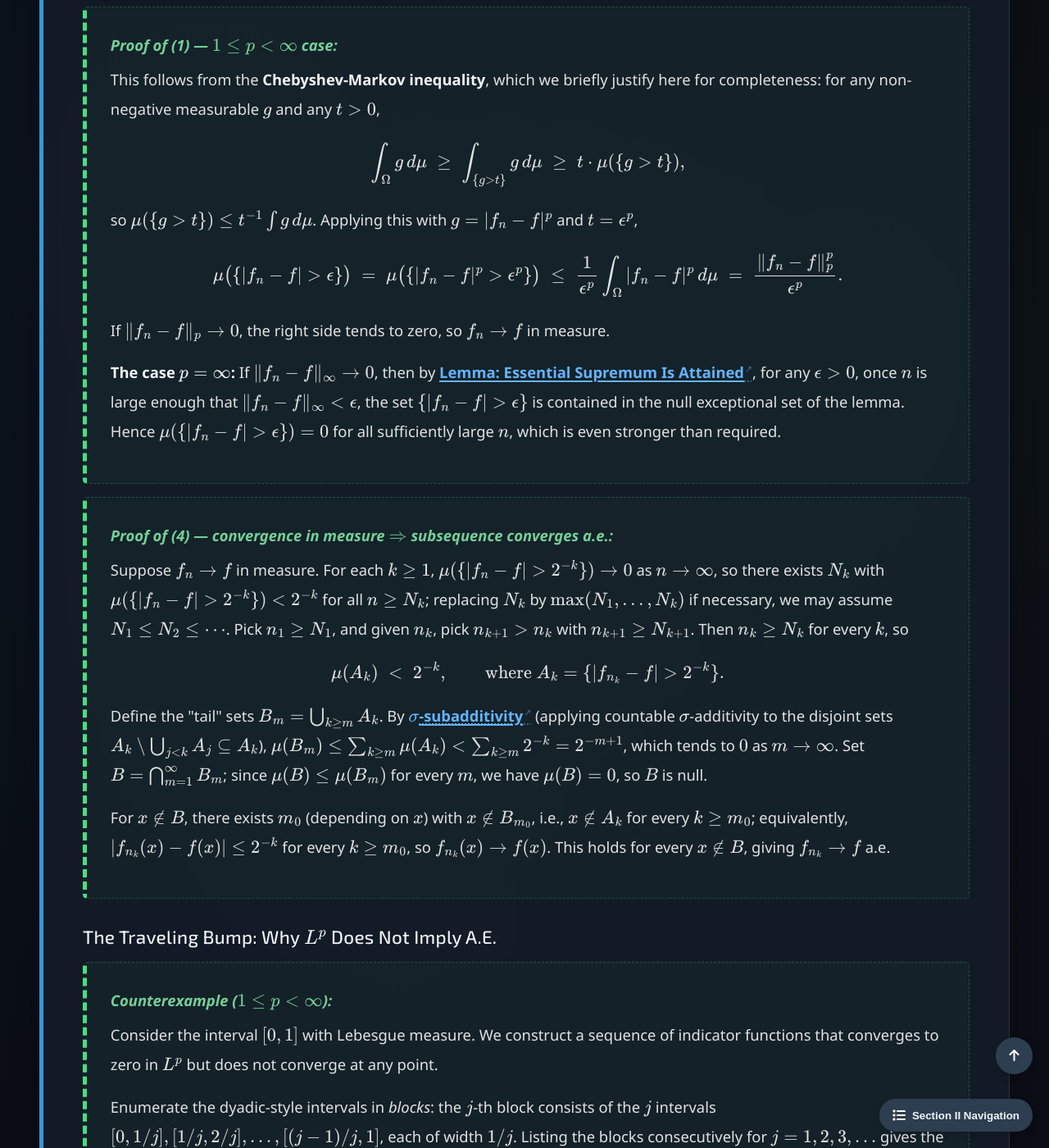
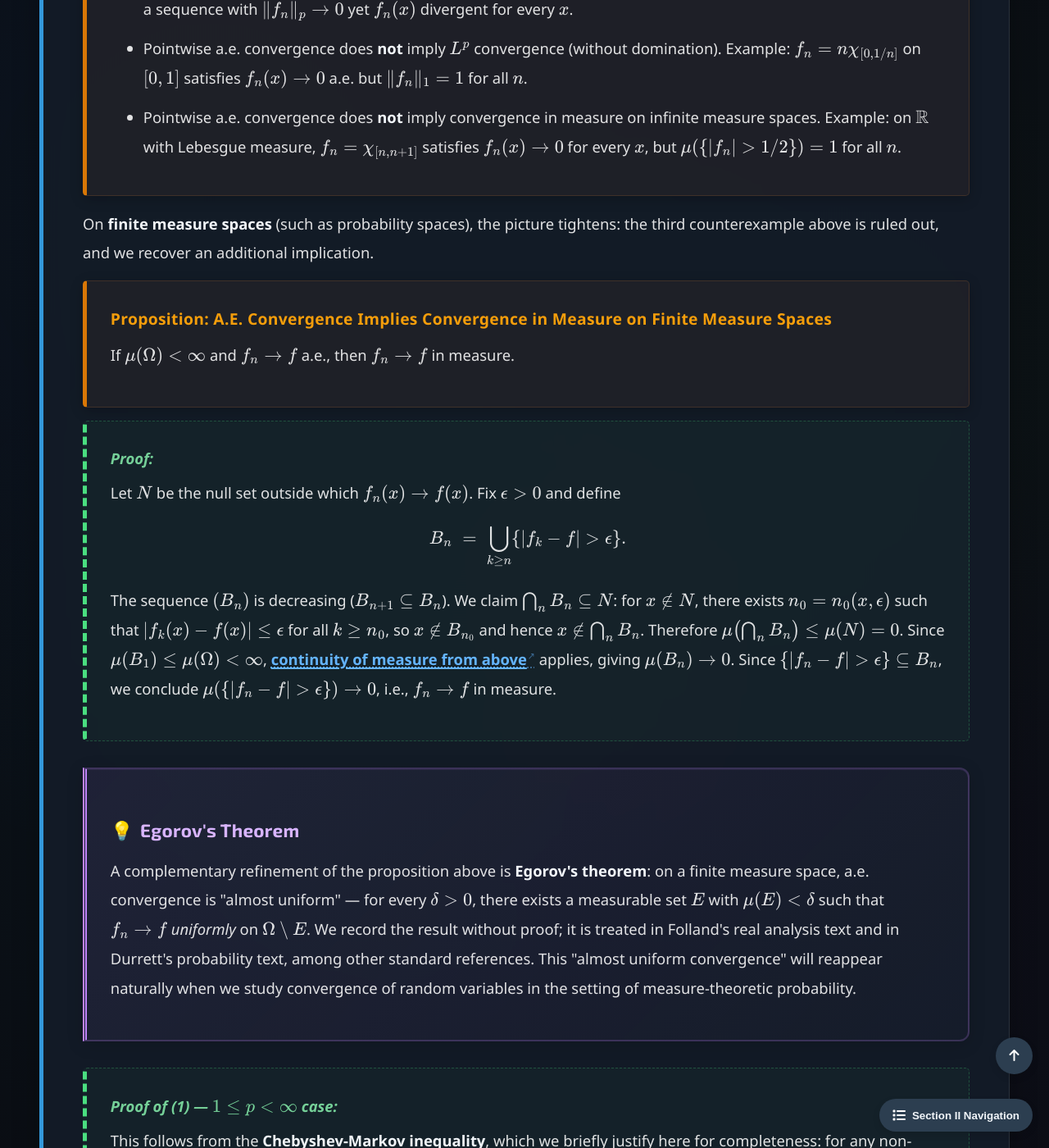
Before and after one commit to Yusukey01/yusukey01.github.io, a Jekyll site: the page built from Mathematics/Calculus/lp_completeness.html, in a window 1280 px wide and 1400 px high, scrolled down 14974 px. Shown: the whole window at 82% size. Built offline with Jekyll 4.4.1, drawn with Linux system fonts in a browser that asks for light colours; some of the changed text lies outside the part shown.

Commit message:
refined some explanations

```diff
--- a/Mathematics/Calculus/lp_completeness.html
+++ b/Mathematics/Calculus/lp_completeness.html
@@ -67,13 +67,24 @@ uses_python: false
                 <h3>Toolkit from Lebesgue Integration</h3>
 
                 <p>
+                    <strong>Conventions.</strong> Throughout this chapter, we work on a measure
+                    space \((\Omega, \mathcal{F}, \mu)\), and we inherit the convention from
+                    <a href="lp_spaces.html"><strong>the previous chapter</strong></a>:
+                    \(\mathbb{F}\) denotes the scalar field \(\mathbb{R}\) or \(\mathbb{C}\),
+                    and measurable functions \(f : \Omega \to \mathbb{F}\) are
+                    \((\mathcal{F}, \mathcal{B}(\mathbb{F}))\)-measurable. A <strong>null set</strong>
+                    means an \(\mathcal{F}\)-measurable set of \(\mu\)-measure zero. No
+                    \(\sigma\)-finiteness or completeness of \(\mu\) is assumed unless stated.
+                </p>
+
+                <p>
                     The following three theorems govern the interchange of limits and integrals.
                     They were introduced conceptually in <a href="lebesgue.html#gm"><strong>Lebesgue Integration</strong></a>;
                     we now state and <em>prove</em> them in the precise form needed for the completeness
-                    proof. All functions below are measurable on a measure space \((\Omega, \mathcal{F}, \mu)\).
-                    The proofs use only the <a href="lebesgue.html#nm"><strong>supremum-of-simple-functions definition</strong></a>
+                    proof. The MCT proof uses only the <a href="lebesgue.html#nm"><strong>supremum-of-simple-functions definition</strong></a>
                     of the integral together with the
-                    <a href="measure.html#T-continuity_of_measure" class="ref-link"><strong>continuity of measure from below</strong></a>.
+                    <a href="measure.html#T-continuity_of_measure" class="ref-link"><strong>continuity of measure from below</strong></a>;
+                    Fatou and DCT follow from MCT via the chain below.
                 </p>
 
                 <div class="theorem" id="T-mct">
@@ -82,8 +93,8 @@ uses_python: false
                         Let \((g_n)\) be a sequence of measurable functions satisfying
                         \(0 \leq g_1(x) \leq g_2(x) \leq \cdots\) for a.e. \(x \in \Omega\).
                         Set \(g(x) := \sup_n g_n(x)\), which is measurable as a pointwise supremum
-                        of measurable functions and agrees with \(\lim_{n \to \infty} g_n(x)\)
-                        for a.e. \(x\) (where monotonicity holds). Then
+                        of measurable functions and satisfies \(g(x) = \lim_{n \to \infty} g_n(x)\)
+                        for a.e. \(x\) (namely, on the set where monotonicity holds). Then
                         \[
                         \int_\Omega g \, d\mu \;=\; \lim_{n \to \infty} \int_\Omega g_n \, d\mu.
                         \]
@@ -244,13 +255,21 @@ uses_python: false
                         limit of measurable functions, and \(|f| \leq h\) everywhere gives
                         \(\int |f| \, d\mu \leq \int h \, d\mu < \infty\), hence \(f \in L^1\).
                         For brevity we treat the real-valued case; the complex case follows by
-                        applying the result separately to the real and imaginary parts (each bounded
-                        by \(|f_n| \leq h\) and converging pointwise).
+                        splitting \(f_n = \mathrm{Re}(f_n) + i\,\mathrm{Im}(f_n)\) and applying
+                        the real result to each part, noting that
+                        \(|\mathrm{Re}(f_n)|, |\mathrm{Im}(f_n)| \leq |f_n| \leq h\) and both
+                        parts converge pointwise.
                     </p>
                     <p>
                         The sequences \(h + f_n\) and \(h - f_n\) are non-negative (since
                         \(|f_n| \leq h\)) and converge pointwise to \(h + f\) and \(h - f\)
-                        respectively. Apply <a href="#T-fatou" class="ref-link"><strong>Fatou's lemma</strong></a>
+                        respectively. Note that \(|f_n| \leq h \in L^1\) gives
+                        \(\bigl|\int f_n \, d\mu\bigr| \leq \int h \, d\mu < \infty\), so the
+                        real sequence \(\bigl(\int f_n \, d\mu\bigr)\) is bounded, and both
+                        \(\liminf\) and \(\limsup\) are finite real numbers — in particular,
+                        the identity \(\liminf(-a_n) = -\limsup(a_n)\) applies without
+                        \(\infty - \infty\) ambiguity.
+                        Apply <a href="#T-fatou" class="ref-link"><strong>Fatou's lemma</strong></a>
                         to each:
                         \[
                         \int (h + f) \, d\mu
@@ -414,10 +433,10 @@ uses_python: false
                         G_N(x) \;=\; |f_{n_1}(x)| + \sum_{k=1}^{N} |f_{n_{k+1}}(x) - f_{n_k}(x)|.
                         \]
                         The sequence \((G_N)\) is nonnegative, pointwise increasing, and measurable
-                        (as finite sums of measurable functions). Since
-                        \(p \geq 1\) (so that \(t \mapsto t^p\) is continuous and nondecreasing on
-                        \([0, \infty)\)), the sequence \((G_N^p)\) is also nonnegative, pointwise
-                        increasing, and measurable.
+                        (as finite sums of measurable functions). Since \(t \mapsto t^p\) is
+                        continuous and nondecreasing on \([0, \infty)\) for any \(p > 0\) (a
+                        fortiori for \(p \geq 1\)), the sequence \((G_N^p)\) is also nonnegative,
+                        pointwise increasing, and measurable.
                         Applying the <a href="#T-mct" class="ref-link"><strong>Monotone Convergence Theorem</strong></a>
                         to \((G_N^p)\):
                         \[
@@ -458,7 +477,8 @@ uses_python: false
                         f(x) \;=\; \lim_{K \to \infty} f_{n_K}(x).
                         \]
                         (On the measure-zero set where \(G(x) = \infty\), we set
-                        \(f(x) = 0\), say; the choice does not affect the equivalence class.)
+                        \(f(x) = 0\), say; since this set is null, the resulting a.e.-equivalence
+                        class is independent of the choice.)
                     </p>
                     <p>
                         We show \(|f_{n_K}(x)| \leq G(x)\) for every \(K\) and every \(x\) with
@@ -470,7 +490,9 @@ uses_python: false
                         \;\leq\; |f_{n_1}(x)| + \sum_{k=1}^{\infty} |h_k(x)|
                         \;=\; G(x).
                         \]
-                        Passing to the limit \(K \to \infty\) gives \(|f(x)| \leq G(x)\) for a.e. \(x\).
+                        Passing to the limit \(K \to \infty\) — using \(f_{n_K}(x) \to f(x)\) and
+                        continuity of \(|\cdot|\) — gives \(|f(x)| \leq G(x)\) for a.e. \(x\)
+                        (namely, on \(\{G < \infty\}\)).
                         The function \(f\) is measurable as the a.e.-pointwise limit of measurable
                         functions (extended by \(0\) on the null set where \(G = \infty\)), and
                         \(G \in L^p\) together with \(|f|^p \leq G^p\) a.e. yields, by monotonicity
@@ -524,8 +546,10 @@ uses_python: false
 
                 <p>
                     For \(L^\infty\), the argument is simpler and does not require the MCT.
-                    By <a href="lp_spaces.html#T-essup_attained" class="ref-link"><strong>Lemma: Essential Supremum Is Attained</strong></a>,
-                    for each pair of indices \(m, n\), the inequality
+                    Since \(L^\infty\) is closed under subtraction (as a vector space), each
+                    difference \(f_m - f_n\) lies in \(L^\infty\), so by
+                    <a href="lp_spaces.html#T-essup_attained" class="ref-link"><strong>Lemma: Essential Supremum Is Attained</strong></a>
+                    applied to \(f_m - f_n\), for each pair of indices \(m, n\), the inequality
                     \(|f_m(x) - f_n(x)| \leq \|f_m - f_n\|_\infty\) holds for a.e. \(x\),
                     outside an exceptional null set \(E_{m,n}\); likewise, for each \(n\), the
                     inequality \(|f_n(x)| \leq \|f_n\|_\infty\) holds outside a null set \(F_n\).
@@ -552,10 +576,17 @@ uses_python: false
                     then for \(x \notin E\) and \(m \geq N\), letting \(n \to \infty\) in
                     \(|f_m(x) - f_n(x)| \leq \|f_m - f_n\|_\infty < \epsilon\) gives
                     \(|f_m(x) - f(x)| \leq \epsilon\).
-                    This shows two things at once. First, \(f \in L^\infty\): for \(x \notin E\),
-                    \(|f(x)| \leq |f_N(x)| + \epsilon \leq \|f_N\|_\infty + \epsilon\), so \(f\)
-                    has the admissible essential bound \(\|f_N\|_\infty + \epsilon\), giving
-                    \(\|f\|_\infty < \infty\). Second, the bound \(|f_m - f| \leq \epsilon\) on
+                    This shows two things at once. First, \(f \in L^\infty\): by the triangle
+                    inequality, for \(x \notin E\),
+                    \[
+                    |f(x)| \;\leq\; |f_N(x)| + |f(x) - f_N(x)| \;\leq\; \|f_N\|_\infty + \epsilon,
+                    \]
+                    where we used \(F_N \subseteq E\) for the first term (giving
+                    \(|f_N(x)| \leq \|f_N\|_\infty\) on \(\Omega \setminus E\)) and the uniform
+                    bound \(|f - f_N| \leq \epsilon\) on \(\Omega \setminus E\) (established above)
+                    for the second. This is an admissible essential bound for \(f\), giving
+                    \(\|f\|_\infty \leq \|f_N\|_\infty + \epsilon < \infty\), so \(f \in L^\infty\).
+                    Second, the bound \(|f_m - f| \leq \epsilon\) on
                     \(\Omega \setminus E\) (a null-set complement) makes \(\epsilon\) an
                     admissible essential bound for \(|f_m - f|\), so
                     \(\|f_m - f\|_\infty \leq \epsilon\) for all \(m \geq N\). Since \(\epsilon\)
@@ -716,10 +747,14 @@ uses_python: false
 
                 <p>
                     Among these, uniform a.e. convergence is the strongest (it is equivalent to
-                    \(L^\infty\) convergence) and convergence in measure is the weakest. The
-                    relation between \(L^p\) convergence (\(1 \leq p < \infty\)) and pointwise
-                    a.e. convergence is more subtle — neither implies the other in general — and
-                    is the focus of the implication map below.
+                    \(L^\infty\) convergence). Convergence in measure sits at the bottom of the
+                    hierarchy in a qualified sense: it is implied by \(L^p\) convergence for any
+                    \(p\), and by pointwise a.e. convergence on finite measure spaces, but a.e.
+                    convergence can fail to imply it on infinite measure spaces (see the
+                    counterexamples below). The relation between \(L^p\) convergence
+                    (\(1 \leq p < \infty\)) and pointwise a.e. convergence is more subtle —
+                    neither implies the other in general — and is the focus of the implication
+                    map below.
                 </p>
 
                 <h3>The Implication Map</h3>
@@ -761,19 +796,53 @@ uses_python: false
                             \(f_n = \chi_{[n, n+1]}\) satisfies \(f_n(x) \to 0\) for every
                             \(x\), but \(\mu(\{|f_n| > 1/2\}) = 1\) for all \(n\).</li>
                     </ul>
+                </div>
+
+                <p>
+                    On <strong>finite measure spaces</strong> (such as probability spaces), the
+                    picture tightens: the third counterexample above is ruled out, and we recover
+                    an additional implication.
+                </p>
+
+                <div class="theorem" id="T-ae_implies_measure_finite">
+                    <span class="theorem-title">Proposition: A.E. Convergence Implies Convergence in Measure on Finite Measure Spaces</span>
                     <p>
-                        On <strong>finite measure spaces</strong> (such as probability spaces), the
-                        picture tightens: pointwise a.e. convergence <em>does</em> imply convergence
-                        in measure. Indeed, for \(\epsilon > 0\), the sets
-                        \(B_n = \bigcup_{k \geq n} \{|f_k - f| > \epsilon\}\) decrease to a null
-                        set (by a.e. convergence) and have finite measure \(\mu(B_1) \leq \mu(\Omega) < \infty\),
-                        so continuity of measure from above gives \(\mu(B_n) \to 0\), whence
-                        \(\mu(\{|f_n - f| > \epsilon\}) \leq \mu(B_n) \to 0\). Furthermore,
-                        <strong>Egorov's theorem</strong> (Folland, <em>Real Analysis</em>, §2.4;
-                        Durrett, <em>Probability: Theory and Examples</em>, §1.6) — whose proof
-                        we omit here — guarantees that for every \(\epsilon > 0\), there exists a
-                        measurable set \(E\) with \(\mu(E) < \epsilon\) such that \(f_n \to f\)
-                        <em>uniformly</em> on \(\Omega \setminus E\). This "almost uniform
+                        If \(\mu(\Omega) < \infty\) and \(f_n \to f\) a.e., then \(f_n \to f\)
+                        in measure.
+                    </p>
+                </div>
+
+                <div class="proof">
+                    <span class="proof-title">Proof:</span>
+                    <p>
+                        Let \(N\) be the null set outside which \(f_n(x) \to f(x)\). Fix
+                        \(\epsilon > 0\) and define
+                        \[
+                        B_n \;=\; \bigcup_{k \geq n} \{|f_k - f| > \epsilon\}.
+                        \]
+                        The sequence \((B_n)\) is decreasing (\(B_{n+1} \subseteq B_n\)). We claim
+                        \(\bigcap_n B_n \subseteq N\): for \(x \notin N\), there exists
+                        \(n_0 = n_0(x, \epsilon)\) such that \(|f_k(x) - f(x)| \leq \epsilon\) for
+                        all \(k \geq n_0\), so \(x \notin B_{n_0}\) and hence \(x \notin \bigcap_n B_n\).
+                        Therefore \(\mu\bigl(\bigcap_n B_n\bigr) \leq \mu(N) = 0\). Since
+                        \(\mu(B_1) \leq \mu(\Omega) < \infty\),
+                        <a href="measure.html#T-continuity_of_measure" class="ref-link"><strong>continuity of measure from above</strong></a>
+                        applies, giving \(\mu(B_n) \to 0\). Since
+                        \(\{|f_n - f| > \epsilon\} \subseteq B_n\), we conclude
+                        \(\mu(\{|f_n - f| > \epsilon\}) \to 0\), i.e., \(f_n \to f\) in measure.
+                    </p>
+                </div>
+
+                <div class="insight-box">
+                    <h3>Egorov's Theorem</h3>
+                    <p>
+                        A complementary refinement of the proposition above is <strong>Egorov's
+                        theorem</strong>: on a finite measure space, a.e. convergence is
+                        "almost uniform" — for every \(\delta > 0\), there exists a measurable
+                        set \(E\) with \(\mu(E) < \delta\) such that \(f_n \to f\)
+                        <em>uniformly</em> on \(\Omega \setminus E\). We record the result without
+                        proof; it is treated in Folland's real analysis text and in Durrett's
+                        probability text, among other standard references. This "almost uniform
                         convergence" will reappear naturally when we study convergence of random
                         variables in the setting of measure-theoretic probability.
                     </p>
@@ -827,10 +896,12 @@ uses_python: false
                         \mu(A_k) \;<\; 2^{-k},
                         \qquad \text{where } A_k = \{|f_{n_k} - f| > 2^{-k}\}.
                         \]
-                        Define the "tail" sets \(B_m = \bigcup_{k \geq m} A_k\). By
-                        <a href="measure.html#D-measure" class="ref-link"><strong>\(\sigma\)-subadditivity</strong></a>
-                        (applying countable \(\sigma\)-additivity to the disjoint sets
-                        \(A_k \setminus \bigcup_{j < k} A_j \subseteq A_k\)),
+                        Define the "tail" sets \(B_m = \bigcup_{k \geq m} A_k\). Writing
+                        \(B_m\) as a disjoint union
+                        \(B_m = \bigcup_{k \geq m} \bigl(A_k \setminus \bigcup_{j < k} A_j\bigr)\)
+                        (each piece a subset of \(A_k\)) and applying
+                        <a href="measure.html#D-measure" class="ref-link"><strong>countable additivity</strong></a>
+                        with monotonicity yields the \(\sigma\)-subadditivity bound
                         \(\mu(B_m) \leq \sum_{k \geq m} \mu(A_k) < \sum_{k \geq m} 2^{-k} = 2^{-m+1}\),
                         which tends to \(0\) as \(m \to \infty\).
                         Set \(B = \bigcap_{m=1}^\infty B_m\); since \(\mu(B) \leq \mu(B_m)\) for
@@ -858,6 +929,9 @@ uses_python: false
                         Enumerate the dyadic-style intervals in <em>blocks</em>: the \(j\)-th
                         block consists of the \(j\) intervals
                         \([0, 1/j], [1/j, 2/j], \ldots, [(j-1)/j, 1]\), each of width \(1/j\).
+                        (The intervals within a block share endpoints at the points \(k/j\),
+                        \(k = 1, \ldots, j-1\); this overlap occurs on a set of measure zero
+                        and does not affect any of the \(L^p\) computations below.)
                         Listing the blocks consecutively for \(j = 1, 2, 3, \ldots\) gives the
                         sequence
                         \[
@@ -901,8 +975,9 @@ uses_python: false
 
                 <p>
                     The standard DCT gives conditions under which pointwise convergence implies
-                    \(L^1\) convergence. We now state the natural \(L^p\) generalization, which
-                    follows immediately by applying the standard DCT to \(|f_n - f|^p\).
+                    \(L^1\) convergence. We now state the natural \(L^p\) generalization, whose
+                    proof applies the standard DCT to the sequence \(|f_n - f|^p\) with a
+                    dominator constructed from \(h\).
                 </p>
 
                 <div class="theorem" id="T-lp_dct">
@@ -965,14 +1040,23 @@ uses_python: false
                 </ul>
 
                 <p>
-                    A fourth mode — <strong>convergence in distribution</strong> — has no direct
-                    analogue in the function-space setting and is inherently probabilistic.
-                    The relations between the three function-space modes carry over verbatim to
-                    their probabilistic counterparts, with the additional simplifications that
-                    follow from working on a finite (in fact, unit-mass) measure space. The full
-                    picture, including how these modes relate to one another and their role in
-                    the law of large numbers and central limit theorem, is developed in our
-                    chapters on
+                    A fourth mode — <strong>convergence in distribution</strong> — operates at a
+                    different level: it concerns not the random variables \(X_n\) themselves
+                    (as functions on \(\Omega\)) but the induced probability measures on
+                    \(\mathbb{R}\) (or \(\mathbb{R}^d\)). It has no direct pointwise or \(L^p\)
+                    analogue in the function-space setting; from a functional-analytic
+                    perspective it corresponds to weak-* convergence of measures, a topic taken
+                    up in the probability chapters.
+                </p>
+                <p>
+                    The three function-space relations — \(L^p \Rightarrow\) in measure,
+                    \(L^p \Rightarrow\) a.e. subsequence, and in measure \(\Rightarrow\) a.e.
+                    subsequence — carry over directly to probability theory under the renaming
+                    above; and because probability spaces are finite (indeed unit-mass), the
+                    additional implication a.s. \(\Rightarrow\) in probability also holds
+                    without qualification. The full picture, including how these modes relate
+                    to one another and their role in the law of large numbers and central limit
+                    theorem, is developed in our chapters on
                     <a href="../Probability/measure_probability.html"><strong>measure-theoretic probability</strong></a>
                     and
                     <a href="../Probability/limit_theorems_product_measures.html"><strong>its limit theorems</strong></a>.
@@ -1096,12 +1180,12 @@ uses_python: false
                         the space, with infinite energy or failing to be square-integrable, making
                         the probability interpretation collapse. Completeness guarantees that
                         these limits stay within the space of physical states, and that the spectral
-                        decomposition of observables (a generalization of the
-                        <a href="spectral_theory.html#T-spectral_theorem_csa_operators" class="ref-link"><strong>spectral theorem</strong></a>
-                        to unbounded self-adjoint operators)
-                        produces well-defined measurement outcomes. In this sense, the Riesz-Fischer
-                        theorem is not merely a mathematical convenience — it is a precondition for
-                        the logical consistency of quantum theory.
+                        decomposition of observables (which extends the
+                        <a href="spectral_theory.html#T-spectral_theorem_csa_operators" class="ref-link"><strong>compact self-adjoint case</strong></a>
+                        to bounded and, via the theory of spectral measures, unbounded self-adjoint
+                        operators) produces well-defined measurement outcomes. In this sense, the
+                        Riesz-Fischer theorem is not merely a mathematical convenience — it is a
+                        precondition for the logical consistency of quantum theory.
                     </p>
                 </div>
 
```
Also changed, not shown: data/previews.json.
